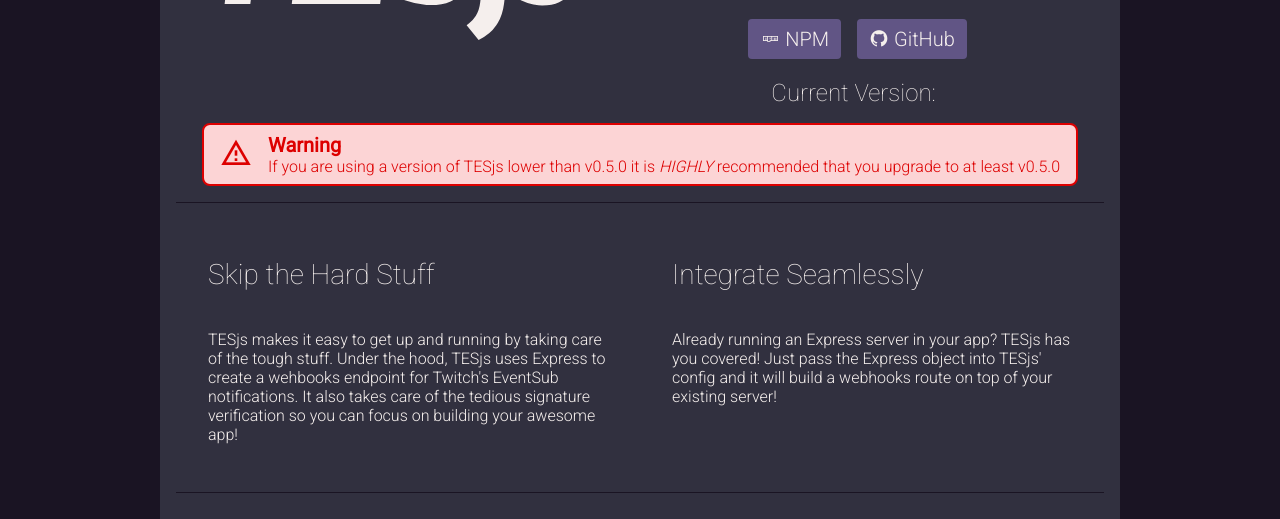
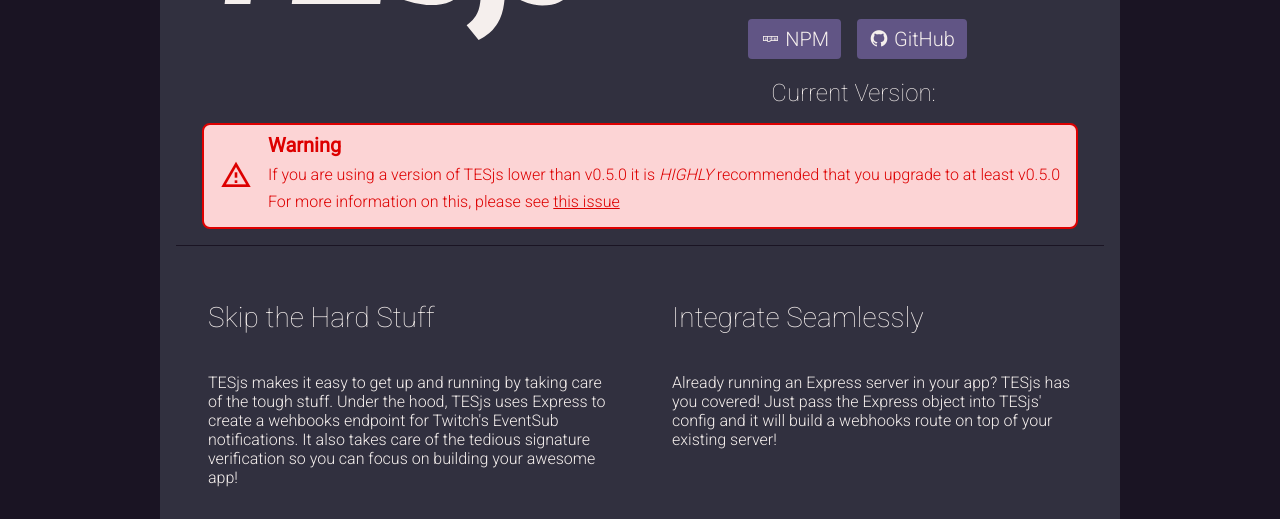
Before and after one commit to mitchwadair/tesjs, a plain HTML site: page index.html in a window 1280 px wide. Shown: the part 281-800 px from the top of the page. Drawn offline with nearby package versions, Linux system fonts and the light colour scheme; no server answers.

Commit message:
update alert to include link to issue

```diff
--- a/index.html
+++ b/index.html
@@ -90,6 +90,9 @@
                     <div class="mdi mdi-alert-outline alert-icon"></div>
                     <div class="alert-title">Warning</div>
                     <div class="alert-text">If you are using a version of TESjs lower than v0.5.0 it is <i>HIGHLY</i> recommended that you upgrade to at least v0.5.0</div>
+                    <div class="alert-text">
+                        For more information on this, please see <a href='https://github.com/mitchwadair/tesjs/issues/34' target='_blank' rel='noopener noreferrer' title='TESjs on GitHub'>this issue</a>
+                    </div>
                 </div>
                 <div class='tes-blurb' style="border-top: 1px solid var(--bg-primary)">
                     <div class='tes-tile'>
--- a/tes_styles.css
+++ b/tes_styles.css
@@ -252,3 +252,11 @@
     font-size: 125%;
     font-weight: bold;
 }
+
+.alert-text {
+    margin: .5rem 0;
+}
+
+.alert-text > a {
+    color: inherit;
+}
```
